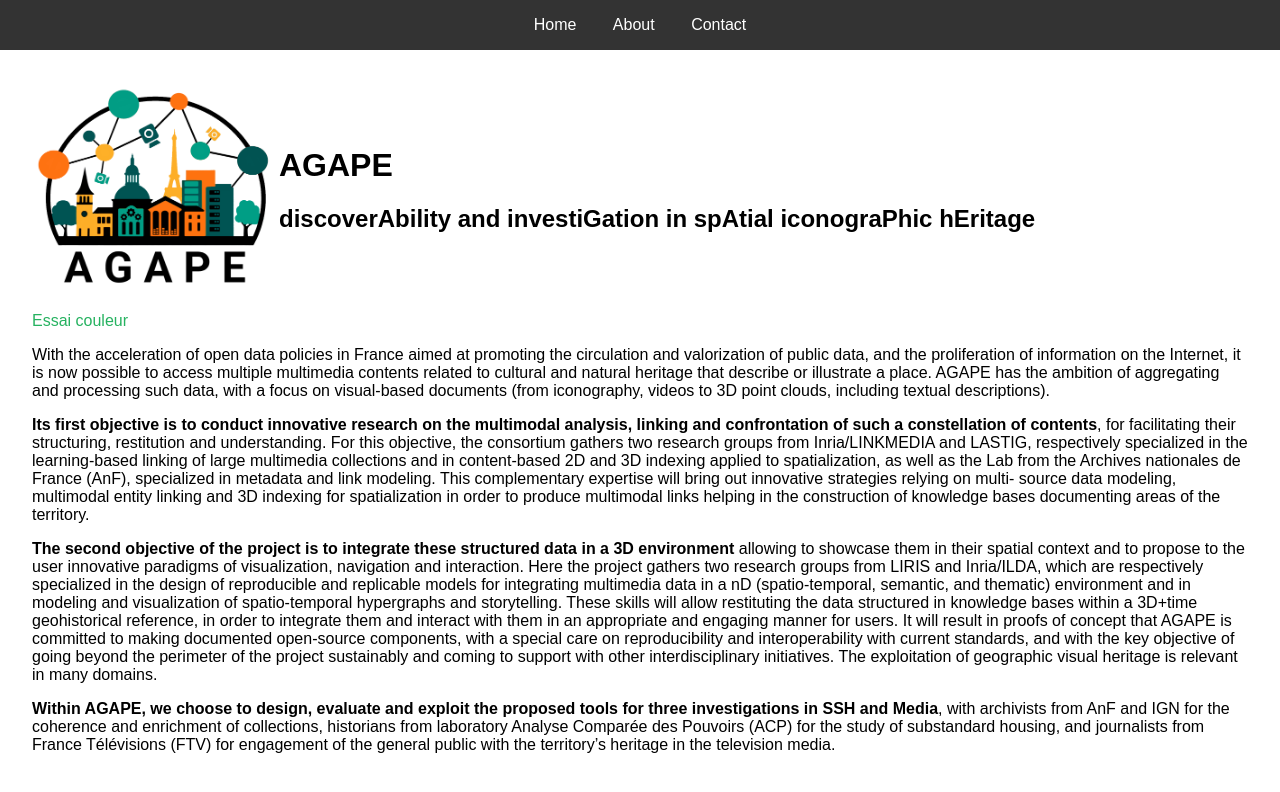
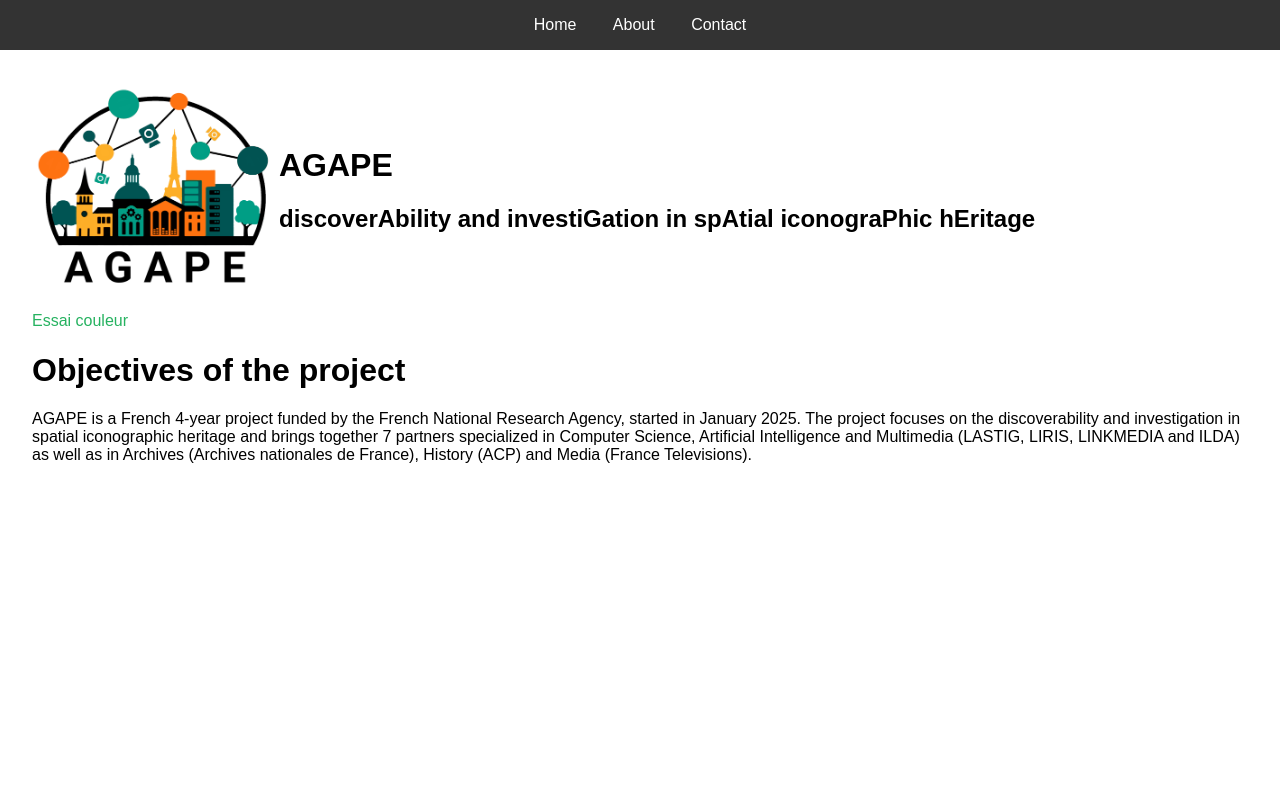
Before and after one commit to AGAPE-ANR/agape-anr.github.io, a Jekyll site: the page built from index.md, in a window 1280 px wide. Shown: the top 792 px of the page. Built offline with Jekyll 4.4.1, drawn with Linux system fonts in a browser that asks for light colours.

Commit message:
Update index.md

```diff
--- a/index.md
+++ b/index.md
@@ -12,10 +12,6 @@ title: Home
 
 <span style="color: #26B260;">Essai couleur</span>
 
-With the acceleration of open data policies in France aimed at promoting the circulation and valorization of public data, and the proliferation of information on the Internet, it is now possible to access multiple multimedia contents related to cultural and natural heritage that describe or illustrate a place. AGAPE has the ambition of aggregating and processing such data, with a focus on visual-based documents (from iconography, videos to 3D point clouds, including textual descriptions).
+# Objectives of the project
 
-**Its first objective is to conduct innovative research on the multimodal analysis, linking and confrontation of such a constellation of contents**, for facilitating their structuring, restitution and understanding. For this objective, the consortium gathers two research groups from Inria/LINKMEDIA and LASTIG, respectively specialized in the learning-based linking of large multimedia collections and in content-based 2D and 3D indexing applied to spatialization, as well as the Lab from the Archives nationales de France (AnF), specialized in metadata and link modeling. This complementary expertise will bring out innovative strategies relying on multi- source data modeling, multimodal entity linking and 3D indexing for spatialization in order to produce multimodal links helping in the construction of knowledge bases documenting areas of the territory.
-
-**The second objective of the project is to integrate these structured data in a 3D environment** allowing to showcase them in their spatial context and to propose to the user innovative paradigms of visualization, navigation and interaction. Here the project gathers two research groups from LIRIS and Inria/ILDA, which are respectively specialized in the design of reproducible and replicable models for integrating multimedia data in a nD (spatio-temporal, semantic, and thematic) environment and in modeling and visualization of spatio-temporal hypergraphs and storytelling. These skills will allow restituting the data structured in knowledge bases within a 3D+time geohistorical reference, in order to integrate them and interact with them in an appropriate and engaging manner for users. It will result in proofs of concept that AGAPE is committed to making documented open-source components, with a special care on reproducibility and interoperability with current standards, and with the key objective of going beyond the perimeter of the project sustainably and coming to support with other interdisciplinary initiatives. The exploitation of geographic visual heritage is relevant in many domains.
-
-**Within AGAPE, we choose to design, evaluate and exploit the proposed tools for three investigations in SSH and Media**, with archivists from AnF and IGN for the coherence and enrichment of collections, historians from laboratory Analyse Comparée des Pouvoirs (ACP) for the study of substandard housing, and journalists from France Télévisions (FTV) for engagement of the general public with the territory's heritage in the television media.
+AGAPE is a French 4-year project funded by the French National Research Agency, started in January 2025. The project focuses on the discoverability and investigation in spatial iconographic heritage and brings together 7 partners specialized in Computer Science, Artificial Intelligence and Multimedia (LASTIG, LIRIS, LINKMEDIA and ILDA) as well as in Archives (Archives nationales de France), History (ACP) and Media (France Televisions).
```
